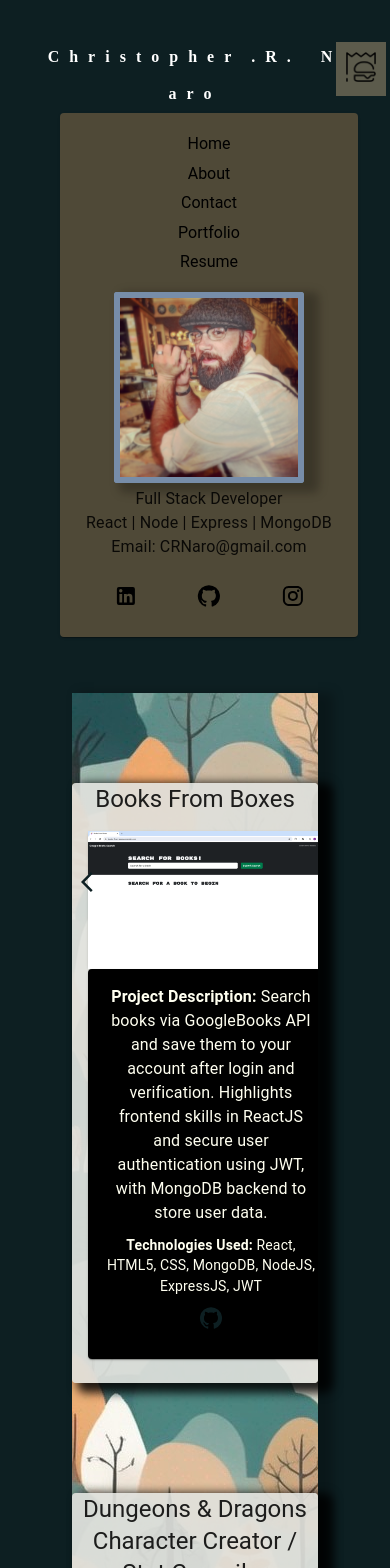
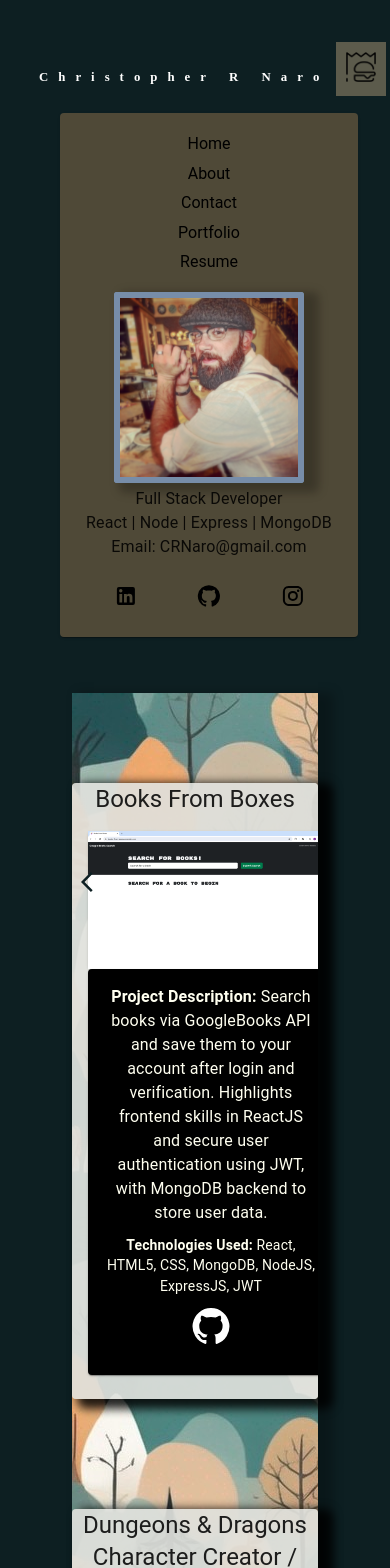
Before and after one commit to CRNaro/two_waves, a React (Vite) app: page /portfolio in a window 390 px wide. Shown: the top 1568 px of the page. Built offline with nearby package versions, Linux system fonts and the light colour scheme.

Commit message:
Fix/Build: fixed a slight responsive issue with the dynamice name header, added some pics to break up the AboutMe page.  Need to add more pics and do a lot more work on the responsivness.  The Portfolio page needs help on a smaller screen.

```diff
--- a/src/components/Header/DynamicNameHeader.jsx
+++ b/src/components/Header/DynamicNameHeader.jsx
@@ -51,6 +51,11 @@ const StyledLetter = styled.div`
         font-size: 1rem;
 
     }
+          @media (max-width: 440px) {
+
+        font-size: .8rem;
+
+    }
     }
 `;
 
@@ -78,8 +83,8 @@ export default function NameHeader() {
         };
     }, []);
 
-    const text = "Christopher .R.  Naro".split("").map((word, index) => (
-        <StyledLetter shrink={shrink} key={index}>{word}</StyledLetter>
+    const text = "Christopher R Naro".split("").map((word, index) => (
+        <StyledLetter shrink={shrink} key={index}>{word === " " ? "\u00A0" : word}</StyledLetter>
     ));
 
     const handleScroll = () => {
--- a/src/components/Pages/Portfolio.jsx
+++ b/src/components/Pages/Portfolio.jsx
@@ -223,12 +223,11 @@ const useStyles = makeStyles((theme) => ({
     transform: 'translateY(-50%)',
     zIndex: 4,
   },
-//  closeButton: {
-//     position: 'absolute',
-//     left: '45%',
-
-//     // color: theme.palette.grey[500],
-//  },
+  icon: {
+    color: 'white',
+    fontSize: '2.5rem !important',
+    cursor: 'pointer',
+  },
 }));
 
 const projects = [
@@ -413,7 +412,8 @@ export default function Portfolio() {
                 <Typography variant="body2" component="div" style={{ marginTop: '10px' }}>
                   <strong>Technologies Used:</strong> {project.technology}
                 </Typography>
-                <Typography variant="body2" component="div" style={{ marginTop: '10px' }}>
+                <Typography variant="body2" component="div" style={{ marginTop: '10px'}}>
+                  {/* GitHub Repository: */}
                   <Link href={project.link} target="_blank" rel="noopener"><GitHubIcon className={classes.icon}/></Link>
                 </Typography>
                 <Box position="relative">
```
